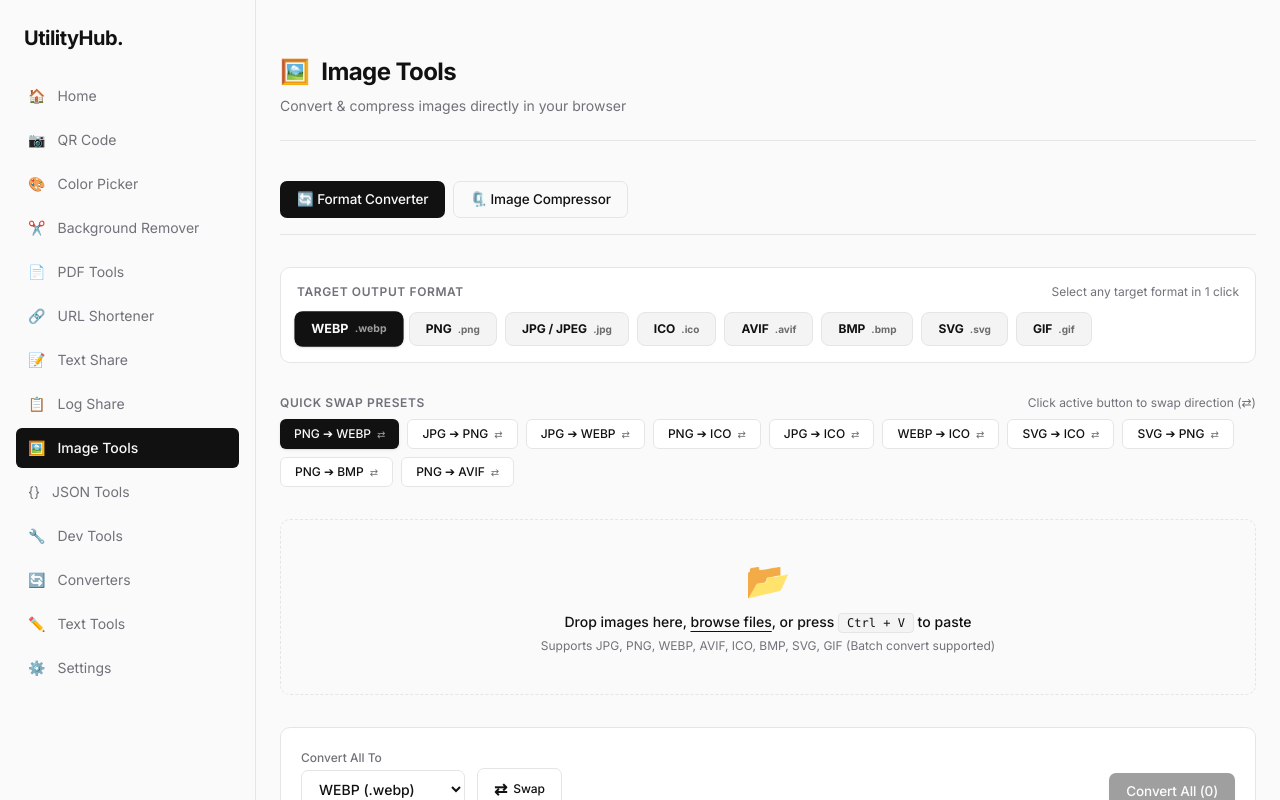
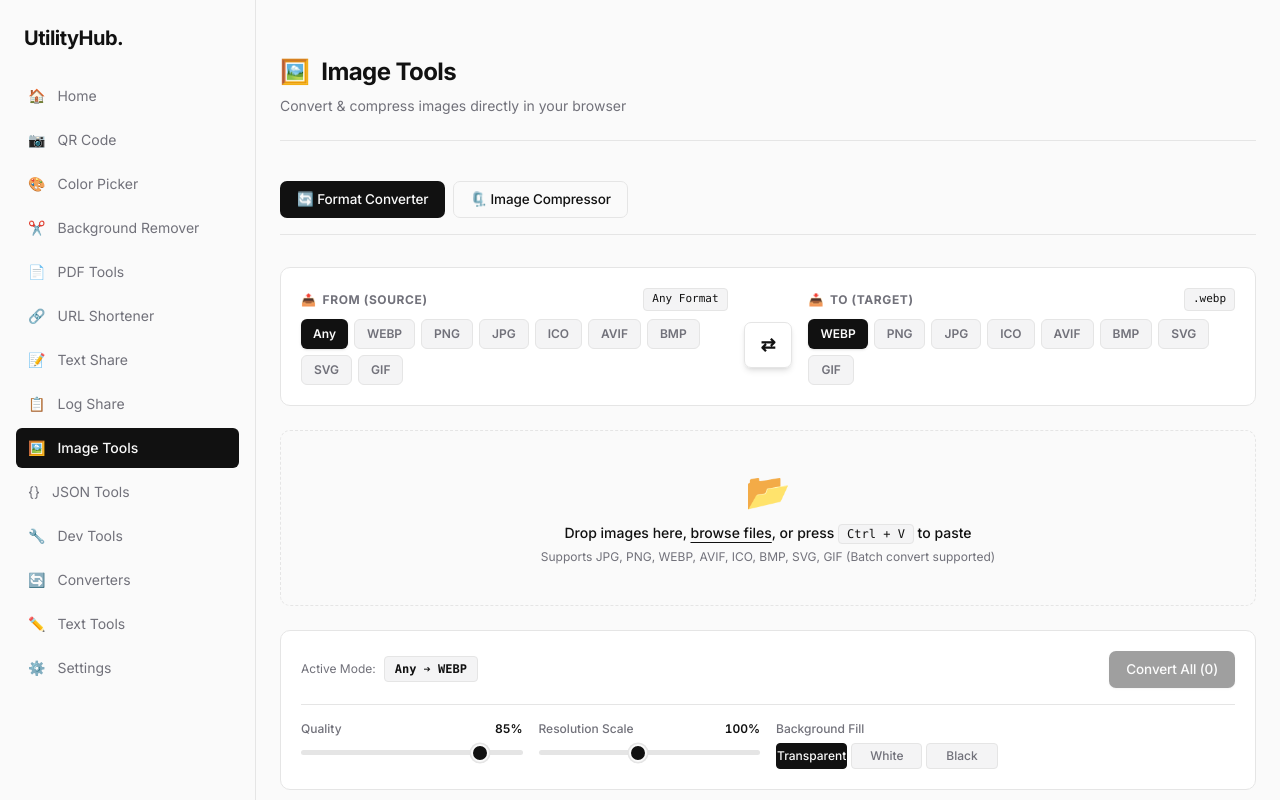
Before and after one commit to Mightycgm/Mightycgm-Utility, a Next.js app: page /image-tools in a window 1280 px wide. Built offline with nearby package versions, Linux system fonts and the light colour scheme.

Commit message:
feat: redesign Image Tools with unified Source-to-Target format bar, central swap button, and clean ICO presets

```diff
--- a/app/image-tools/page.tsx
+++ b/app/image-tools/page.tsx
@@ -16,7 +16,7 @@ interface FormatInfo {
 const SUPPORTED_FORMATS: FormatInfo[] = [
   { id: 'webp', name: 'WEBP', ext: 'webp', mime: 'image/webp', lossy: true, desc: 'Modern web format with superior compression' },
   { id: 'png', name: 'PNG', ext: 'png', mime: 'image/png', lossy: false, desc: 'Lossless quality with full transparency support' },
-  { id: 'jpeg', name: 'JPG / JPEG', ext: 'jpg', mime: 'image/jpeg', lossy: true, desc: 'Universal standard photography format' },
+  { id: 'jpeg', name: 'JPG', ext: 'jpg', mime: 'image/jpeg', lossy: true, desc: 'Universal standard photography format' },
   { id: 'ico', name: 'ICO', ext: 'ico', mime: 'image/x-icon', lossy: false, desc: 'Website favicon & application icon format' },
   { id: 'avif', name: 'AVIF', ext: 'avif', mime: 'image/avif', lossy: true, desc: 'Next-gen compact web format' },
   { id: 'bmp', name: 'BMP', ext: 'bmp', mime: 'image/bmp', lossy: false, desc: 'Standard uncompressed Windows bitmap' },
@@ -24,35 +24,14 @@ const SUPPORTED_FORMATS: FormatInfo[] = [
   { id: 'gif', name: 'GIF', ext: 'gif', mime: 'image/gif', lossy: false, desc: 'Standard graphics interchange format' },
 ];
 
-interface PresetPair {
-  id: string;
-  formatA: string;
-  nameA: string;
-  formatB: string;
-  nameB: string;
-}
-
-const PRESET_PAIRS: PresetPair[] = [
-  { id: 'png-webp', formatA: 'png', nameA: 'PNG', formatB: 'webp', nameB: 'WEBP' },
-  { id: 'jpg-png', formatA: 'jpeg', nameA: 'JPG', formatB: 'png', nameB: 'PNG' },
-  { id: 'jpg-webp', formatA: 'jpeg', nameA: 'JPG', formatB: 'webp', nameB: 'WEBP' },
-  { id: 'png-ico', formatA: 'png', nameA: 'PNG', formatB: 'ico', nameB: 'ICO' },
-  { id: 'jpg-ico', formatA: 'jpeg', nameA: 'JPG', formatB: 'ico', nameB: 'ICO' },
-  { id: 'webp-ico', formatA: 'webp', nameA: 'WEBP', formatB: 'ico', nameB: 'ICO' },
-  { id: 'svg-ico', formatA: 'svg', nameA: 'SVG', formatB: 'ico', nameB: 'ICO' },
-  { id: 'svg-png', formatA: 'svg', nameA: 'SVG', formatB: 'png', nameB: 'PNG' },
-  { id: 'png-bmp', formatA: 'png', nameA: 'PNG', formatB: 'bmp', nameB: 'BMP' },
-  { id: 'png-avif', formatA: 'png', nameA: 'PNG', formatB: 'avif', nameB: 'AVIF' },
-];
-
 const ICO_SIZES = [
-  { label: 'Original Dimensions', value: 0, sub: 'Keep source resolution' },
-  { label: '256 × 256 px', value: 256, sub: 'Windows Jumbo / macOS HD Icon' },
-  { label: '128 × 128 px', value: 128, sub: 'Large Application Icon' },
-  { label: '64 × 64 px', value: 64, sub: 'High-DPI Retina Favicon' },
-  { label: '48 × 48 px', value: 48, sub: 'Windows Taskbar / Desktop' },
-  { label: '32 × 32 px', value: 32, sub: 'Standard Desktop Browser Tab' },
-  { label: '16 × 16 px', value: 16, sub: 'Small Browser Tab / Address Bar' },
+  { label: 'Original Size', value: 0, sub: 'Keep source resolution' },
+  { label: '256 × 256 px', value: 256, sub: 'Windows Jumbo / HD Icon' },
+  { label: '128 × 128 px', value: 128, sub: 'Large App Icon' },
+  { label: '64 × 64 px', value: 64, sub: 'High-DPI Favicon' },
+  { label: '48 × 48 px', value: 48, sub: 'Windows Taskbar' },
+  { label: '32 × 32 px', value: 32, sub: 'Standard Browser Tab' },
+  { label: '16 × 16 px', value: 16, sub: 'Small Browser Tab' },
 ];
 
 interface FileItem {
@@ -146,7 +125,7 @@ function canvasToBmpBlob(canvas: HTMLCanvasElement): Promise<Blob> {
   });
 }
 
-// Pure JS ICO Encoder (wraps high quality PNG data in standard ICO container)
+// Pure JS ICO Encoder (wraps PNG data in standard ICO container)
 async function canvasToIcoBlob(canvas: HTMLCanvasElement, targetSize: number = 0): Promise<Blob> {
   let finalCanvas = canvas;
   if (targetSize > 0 && (canvas.width !== targetSize || canvas.height !== targetSize)) {
@@ -208,29 +187,13 @@ export default function ImageToolsPage() {
 
   // Converter state
   const [items, setItems] = useState<FileItem[]>([]);
+  const [globalSourceFormat, setGlobalSourceFormat] = useState<string>('any');
   const [globalTargetFormat, setGlobalTargetFormat] = useState<string>('webp');
-  const [activePresetId, setActivePresetId] = useState<string>('png-webp');
   const [quality, setQuality] = useState<number>(0.85);
   const [scale, setScale] = useState<number>(1);
   const [icoSize, setIcoSize] = useState<number>(0);
   const [bgFill, setBgFill] = useState<'transparent' | 'white' | 'black'>('transparent');
   const [isConvertingAll, setIsConvertingAll] = useState(false);
-
-  // Preset swap directions state
-  const [presetDirections, setPresetDirections] = useState<
-    Record<string, { from: string; fromName: string; to: string; toName: string }>
-  >(() => {
-    const initial: Record<string, { from: string; fromName: string; to: string; toName: string }> = {};
-    PRESET_PAIRS.forEach((p) => {
-      initial[p.id] = {
-        from: p.formatA,
-        fromName: p.nameA,
-        to: p.formatB,
-        toName: p.nameB,
-      };
-    });
-    return initial;
-  });
 
   // Compressor state
   const [compFile, setCompFile] = useState<File | null>(null);
@@ -245,12 +208,15 @@ export default function ImageToolsPage() {
   const fileInputRef = useRef<HTMLInputElement>(null);
 
   // Add files to list
-  const handleFilesAdded = useCallback((files: FileList | null) => {
+  const handleFilesAdded = useCallback(
+    (files: FileList | null) => {
       if (!files || files.length === 0) return;
 
       const newItems: FileItem[] = [];
       Array.from(files).forEach((file) => {
         const detected = detectFormat(file);
+
+        // If source format filter is active, only convert matching or auto-detect
         let target = globalTargetFormat;
         if (detected === globalTargetFormat) {
           target = globalTargetFormat === 'webp' ? 'png' : 'webp';
@@ -269,7 +235,9 @@ export default function ImageToolsPage() {
       });
 
       setItems((prev) => [...prev, ...newItems]);
-  }, [globalTargetFormat]);
+    },
+    [globalTargetFormat]
+  );
 
   // Compress handler
   const handleCompressUpload = useCallback((file: File) => {
@@ -421,86 +389,45 @@ export default function ImageToolsPage() {
     setItems((prev) => prev.map((i) => (i.id === id ? updated : i)));
   };
 
-  // Handle preset click with in-place swap
-  const handlePresetClick = (preset: PresetPair) => {
-    const currentDir = presetDirections[preset.id] || {
-      from: preset.formatA,
-      fromName: preset.nameA,
-      to: preset.formatB,
-      toName: preset.nameB,
-    };
+  // Swap Source and Target Formats
+  const handleSwapFormats = () => {
+    const prevSource = globalSourceFormat;
+    const prevTarget = globalTargetFormat;
 
-    if (activePresetId === preset.id) {
-      // Swap direction in place
-      const swapped = {
-        from: currentDir.to,
-        fromName: currentDir.toName,
-        to: currentDir.from,
-        toName: currentDir.fromName,
-      };
+    const newSource = prevTarget;
+    const newTarget = prevSource === 'any' ? (prevTarget === 'png' ? 'webp' : 'png') : prevSource;
 
-      setPresetDirections((prev) => ({
-        ...prev,
-        [preset.id]: swapped,
-      }));
+    setGlobalSourceFormat(newSource);
+    setGlobalTargetFormat(newTarget);
 
-      setGlobalTargetFormat(swapped.to);
     setItems((prev) =>
       prev.map((item) => ({
         ...item,
-          targetFormat: swapped.to,
+        targetFormat: newTarget,
         status: 'idle',
       }))
     );
-    } else {
-      // Activate preset
-      setActivePresetId(preset.id);
-      setGlobalTargetFormat(currentDir.to);
-      setItems((prev) =>
-        prev.map((item) => ({
-          ...item,
-          targetFormat: currentDir.to,
-          status: 'idle',
-        }))
-      );
+  };
+
+  // Change Source Format Filter
+  const handleSourceFormatChange = (newSrc: string) => {
+    setGlobalSourceFormat(newSrc);
+    if (newSrc !== 'any' && newSrc === globalTargetFormat) {
+      // Auto adjust target format if user picked same
+      const fallbackTarget = newSrc === 'png' ? 'webp' : 'png';
+      setGlobalTargetFormat(fallbackTarget);
+      setItems((prev) => prev.map((item) => ({ ...item, targetFormat: fallbackTarget, status: 'idle' })));
     }
   };
 
-  // Swap global target format
-  const handleSwapFormats = () => {
-    const currentPreset = PRESET_PAIRS.find((p) => p.id === activePresetId);
-    if (currentPreset) {
-      handlePresetClick(currentPreset);
-      return;
-    }
+  // Change Global Target Format
+  const handleGlobalFormatChange = (newTgt: string) => {
+    setGlobalTargetFormat(newTgt);
+    setItems((prev) => prev.map((item) => ({ ...item, targetFormat: newTgt, status: 'idle' })));
 
-    const nextFmt = globalTargetFormat === 'webp' ? 'png' : 'webp';
-    handleGlobalFormatChange(nextFmt);
-  };
-
-  // Change Global Target Format
-  const handleGlobalFormatChange = (newFmt: string) => {
-    setGlobalTargetFormat(newFmt);
-    setItems((prev) => prev.map((item) => ({ ...item, targetFormat: newFmt, status: 'idle' })));
-
-    const matched = PRESET_PAIRS.find((p) => p.formatA === newFmt || p.formatB === newFmt);
-    if (matched) {
-      setActivePresetId(matched.id);
-      setPresetDirections((prev) => {
-        const current = prev[matched.id];
-        if (current && current.to !== newFmt) {
-          return {
-            ...prev,
-            [matched.id]: {
-              from: current.to,
-              fromName: current.toName,
-              to: current.from,
-              toName: current.fromName,
-            },
-          };
-        }
-        return prev;
-      });
+    if (globalSourceFormat !== 'any' && globalSourceFormat === newTgt) {
+      const fallbackSource = newTgt === 'png' ? 'webp' : 'png';
+      setGlobalSourceFormat(fallbackSource);
     }
   };
 
@@ -592,75 +519,126 @@ export default function ImageToolsPage() {
 
       {/* CONVERT TAB */}
       {tab === 'convert' && (
-        <div className="space-y-8">
-          {/* Direct Target Format Selector (All 8 Formats Including ICO) */}
-          <div className="tool-card p-4 space-y-3">
+        <div className="space-y-6">
+          {/* Ultra-Clean Unified Source ➔ Target Format Bar */}
+          <div className="tool-card p-5 space-y-5 bg-[var(--card)] border border-[var(--card-border)]">
+            <div className="flex flex-col lg:flex-row items-stretch lg:items-center justify-between gap-4">
+              {/* 1. Source Format (From) */}
+              <div className="flex-1 space-y-2">
                 <div className="flex items-center justify-between">
-              <span className="text-xs font-semibold uppercase tracking-wider text-[var(--muted-text)]">
-                Target Output Format
+                  <span className="text-xs font-bold uppercase tracking-wider text-[var(--muted-text)] flex items-center gap-1.5">
+                    <span>📤</span> <span>From (Source)</span>
                   </span>
-              <span className="text-xs text-[var(--muted-text)]">Select any target format in 1 click</span>
+                  <span className="text-[11px] font-mono text-[var(--foreground)] bg-[var(--muted)] px-2 py-0.5 rounded border border-[var(--card-border)]">
+                    {globalSourceFormat === 'any' ? 'Any Format' : `.${globalSourceFormat}`}
+                  </span>
                 </div>
-            <div className="flex flex-wrap gap-2">
-              {SUPPORTED_FORMATS.map((fmt) => {
-                const isSelected = globalTargetFormat === fmt.id;
+                <div className="flex flex-wrap gap-1.5">
+                  <button
+                    type="button"
+                    onClick={() => handleSourceFormatChange('any')}
+                    className={`px-3 py-1.5 rounded-md text-xs font-semibold transition-all cursor-pointer select-none ${
+                      globalSourceFormat === 'any'
+                        ? 'bg-[var(--foreground)] text-[var(--background)] shadow-sm'
+                        : 'bg-[var(--muted)] border border-[var(--card-border)] text-[var(--muted-text)] hover:text-[var(--foreground)]'
+                    }`}
+                  >
+                    Any
+                  </button>
+                  {SUPPORTED_FORMATS.map((fmt) => (
+                    <button
+                      key={`src-${fmt.id}`}
+                      type="button"
+                      onClick={() => handleSourceFormatChange(fmt.id)}
+                      className={`px-3 py-1.5 rounded-md text-xs font-semibold transition-all cursor-pointer select-none ${
+                        globalSourceFormat === fmt.id
+                          ? 'bg-[var(--foreground)] text-[var(--background)] shadow-sm'
+                          : 'bg-[var(--muted)] border border-[var(--card-border)] text-[var(--muted-text)] hover:text-[var(--foreground)]'
+                      }`}
+                    >
+                      {fmt.name}
+                    </button>
+                  ))}
+                </div>
+              </div>
+
+              {/* 2. Instant Swap Center Button */}
+              <div className="flex items-center justify-center pt-1 lg:pt-4">
+                <button
+                  type="button"
+                  onClick={handleSwapFormats}
+                  className="btn-secondary p-2.5 rounded-full flex items-center justify-center hover:scale-110 active:scale-95 transition-all shadow-md group border-[var(--card-border)] cursor-pointer"
+                  title="Swap Source and Target Formats (⇄)"
+                >
+                  <span className="text-lg font-bold group-hover:rotate-180 transition-transform duration-300">⇄</span>
+                </button>
+              </div>
+
+              {/* 3. Target Format (To) */}
+              <div className="flex-1 space-y-2">
+                <div className="flex items-center justify-between">
+                  <span className="text-xs font-bold uppercase tracking-wider text-[var(--muted-text)] flex items-center gap-1.5">
+                    <span>📥</span> <span>To (Target)</span>
+                  </span>
+                  <span className="text-[11px] font-mono text-[var(--foreground)] bg-[var(--muted)] px-2 py-0.5 rounded border border-[var(--card-border)]">
+                    .{globalTargetFormat}
+                  </span>
+                </div>
+                <div className="flex flex-wrap gap-1.5">
+                  {SUPPORTED_FORMATS.map((fmt) => (
+                    <button
+                      key={`tgt-${fmt.id}`}
+                      type="button"
+                      onClick={() => handleGlobalFormatChange(fmt.id)}
+                      className={`px-3 py-1.5 rounded-md text-xs font-semibold transition-all cursor-pointer select-none ${
+                        globalTargetFormat === fmt.id
+                          ? 'bg-[var(--foreground)] text-[var(--background)] shadow-sm'
+                          : 'bg-[var(--muted)] border border-[var(--card-border)] text-[var(--muted-text)] hover:text-[var(--foreground)]'
+                      }`}
+                    >
+                      {fmt.name}
+                    </button>
+                  ))}
+                </div>
+              </div>
+            </div>
+
+            {/* Dedicated ICO Size Presets Panel */}
+            {globalTargetFormat === 'ico' && (
+              <div className="pt-4 border-t border-[var(--card-border)] space-y-2.5">
+                <div className="flex items-center justify-between">
+                  <div className="flex items-center gap-1.5">
+                    <span>🎯</span>
+                    <span className="text-xs font-bold uppercase tracking-wider text-[var(--foreground)]">
+                      ICO Favicon & Application Size Presets
+                    </span>
+                  </div>
+                  <span className="text-xs text-[var(--muted-text)] font-mono">
+                    Selected: {icoSize === 0 ? 'Original Size' : `${icoSize} × ${icoSize} px`}
+                  </span>
+                </div>
+                <div className="grid grid-cols-2 sm:grid-cols-4 lg:grid-cols-7 gap-2">
+                  {ICO_SIZES.map((size) => {
+                    const isSelected = icoSize === size.value;
                     return (
                       <button
-                    key={fmt.id}
+                        key={size.value}
                         type="button"
-                    onClick={() => handleGlobalFormatChange(fmt.id)}
-                    className={`px-4 py-2 rounded-lg text-xs font-bold transition-all flex items-center gap-1.5 cursor-pointer select-none ${
+                        onClick={() => setIcoSize(size.value)}
+                        className={`p-2.5 rounded-lg text-left transition-all border cursor-pointer select-none flex flex-col justify-between ${
                           isSelected
-                        ? 'bg-[var(--foreground)] text-[var(--background)] shadow-sm scale-105'
-                        : 'bg-[var(--muted)] border border-[var(--card-border)] text-[var(--foreground)] hover:border-[var(--muted-text)]'
+                            ? 'bg-[var(--foreground)] text-[var(--background)] border-[var(--foreground)] shadow-sm'
+                            : 'bg-[var(--muted)] border-[var(--card-border)] text-[var(--foreground)] hover:border-[var(--muted-text)]'
                         }`}
                       >
-                    <span>{fmt.name}</span>
-                    <span className="opacity-60 text-[10px]">.{fmt.ext}</span>
+                        <span className="text-xs font-bold">{size.label}</span>
+                        <span className="text-[10px] opacity-75 mt-1 leading-tight">{size.sub}</span>
                       </button>
                     );
                   })}
                 </div>
               </div>
-
-          {/* Quick Swap Preset Pills */}
-          <div className="space-y-2">
-            <div className="flex items-center justify-between">
-              <span className="text-xs font-semibold uppercase tracking-wider text-[var(--muted-text)]">
-                Quick Swap Presets
-              </span>
-              <span className="text-xs text-[var(--muted-text)]">Click active button to swap direction (⇄)</span>
-            </div>
-            <div className="flex flex-wrap gap-2">
-              {PRESET_PAIRS.map((preset) => {
-                const dir = presetDirections[preset.id] || {
-                  from: preset.formatA,
-                  fromName: preset.nameA,
-                  to: preset.formatB,
-                  toName: preset.nameB,
-                };
-                const isActive = activePresetId === preset.id && globalTargetFormat === dir.to;
-
-                return (
-                  <button
-                    key={preset.id}
-                    type="button"
-                    onClick={() => handlePresetClick(preset)}
-                    className={`px-3.5 py-1.5 rounded-md text-xs font-medium transition-all flex items-center gap-1.5 cursor-pointer select-none ${
-                      isActive
-                        ? 'bg-[var(--foreground)] text-[var(--background)] shadow-sm'
-                        : 'bg-[var(--card)] border border-[var(--card-border)] text-[var(--foreground)] hover:border-[var(--muted-text)]'
-                    }`}
-                    title={`Convert ${dir.fromName} ➔ ${dir.toName}. Click again to swap to ${dir.toName} ➔ ${dir.fromName}.`}
-                  >
-                    <span>
-                      {dir.fromName} ➔ {dir.toName}
-                    </span>
-                    <span className="opacity-60 text-[10px]">⇄</span>
-                  </button>
-                );
-              })}
-            </div>
+            )}
           </div>
 
           {/* Upload Drop Zone */}
@@ -694,77 +672,19 @@ export default function ImageToolsPage() {
             />
           </div>
 
-          {/* Dedicated ICO Size Presets Panel */}
-          {globalTargetFormat === 'ico' && (
-            <div className="tool-card p-5 space-y-3 bg-[var(--card)] border border-indigo-500/30">
-              <div className="flex items-center justify-between">
+          {/* Conversion Options Toolbar */}
+          <div className="tool-card p-5 space-y-4">
+            <div className="flex flex-wrap items-center justify-between gap-4 border-b border-[var(--card-border)] pb-4">
+              {/* Current Format Status */}
               <div className="flex items-center gap-2">
-                  <span className="text-lg">🎯</span>
-                  <span className="text-xs font-bold uppercase tracking-wider text-[var(--foreground)]">
-                    ICO Favicon & Application Size Presets
+                <span className="text-xs text-[var(--muted-text)]">Active Mode:</span>
+                <span className="px-2.5 py-1 rounded bg-[var(--muted)] border border-[var(--card-border)] text-xs font-mono font-bold text-[var(--foreground)]">
+                  {globalSourceFormat === 'any' ? 'Any' : globalSourceFormat.toUpperCase()} ➔ {globalTargetFormat.toUpperCase()}
                 </span>
-                </div>
-                <span className="text-xs text-[var(--muted-text)] font-mono">
-                  Current: {icoSize === 0 ? 'Original Size' : `${icoSize} × ${icoSize} px`}
-                </span>
-              </div>
-              <div className="grid grid-cols-2 sm:grid-cols-3 md:grid-cols-4 lg:grid-cols-7 gap-2 pt-1">
-                {ICO_SIZES.map((size) => {
-                  const isSelected = icoSize === size.value;
-                  return (
-                    <button
-                      key={size.value}
-                      type="button"
-                      onClick={() => setIcoSize(size.value)}
-                      className={`p-2.5 rounded-lg text-left transition-all border cursor-pointer select-none flex flex-col justify-between ${
-                        isSelected
-                          ? 'bg-[var(--foreground)] text-[var(--background)] border-[var(--foreground)] shadow-sm'
-                          : 'bg-[var(--muted)] border-[var(--card-border)] text-[var(--foreground)] hover:border-[var(--muted-text)]'
-                      }`}
-                    >
-                      <span className="text-xs font-bold">{size.label}</span>
-                      <span className="text-[10px] opacity-75 mt-1 leading-tight">{size.sub}</span>
-                    </button>
-                  );
-                })}
-              </div>
-            </div>
-          )}
-
-          {/* Conversion Options Toolbar */}
-          <div className="tool-card p-5 space-y-5">
-            <div className="flex flex-wrap items-center justify-between gap-4 border-b border-[var(--card-border)] pb-4">
-              {/* Target Format Selector & Swap Button */}
-              <div className="flex items-center gap-3">
-                <div className="space-y-1">
-                  <label className="text-xs font-medium text-[var(--muted-text)] block">Convert All To</label>
-                  <select
-                    className="input-field py-1.5 text-sm font-medium w-auto cursor-pointer"
-                    value={globalTargetFormat}
-                    onChange={(e) => handleGlobalFormatChange(e.target.value)}
-                  >
-                    {SUPPORTED_FORMATS.map((fmt) => (
-                      <option key={fmt.id} value={fmt.id}>
-                        {fmt.name} (.{fmt.ext})
-                      </option>
-                    ))}
-                  </select>
-                </div>
-
-                {/* Instant Swap Button */}
-                <button
-                  type="button"
-                  onClick={handleSwapFormats}
-                  title="Swap format direction (e.g. PNG ➔ WEBP to WEBP ➔ PNG)"
-                  className="mt-5 p-2 rounded-md btn-secondary text-sm flex items-center gap-1.5 hover:bg-[var(--muted)] cursor-pointer"
-                >
-                  <span className="text-base font-bold">⇄</span>
-                  <span className="text-xs font-medium">Swap</span>
-                </button>
               </div>
 
               {/* Action Buttons */}
-              <div className="flex items-center gap-2.5 mt-auto">
+              <div className="flex items-center gap-2.5">
                 {items.length > 0 && (
                   <button
                     onClick={clearAll}
```
Lines whose indentation alone changed are shown as unchanged.
